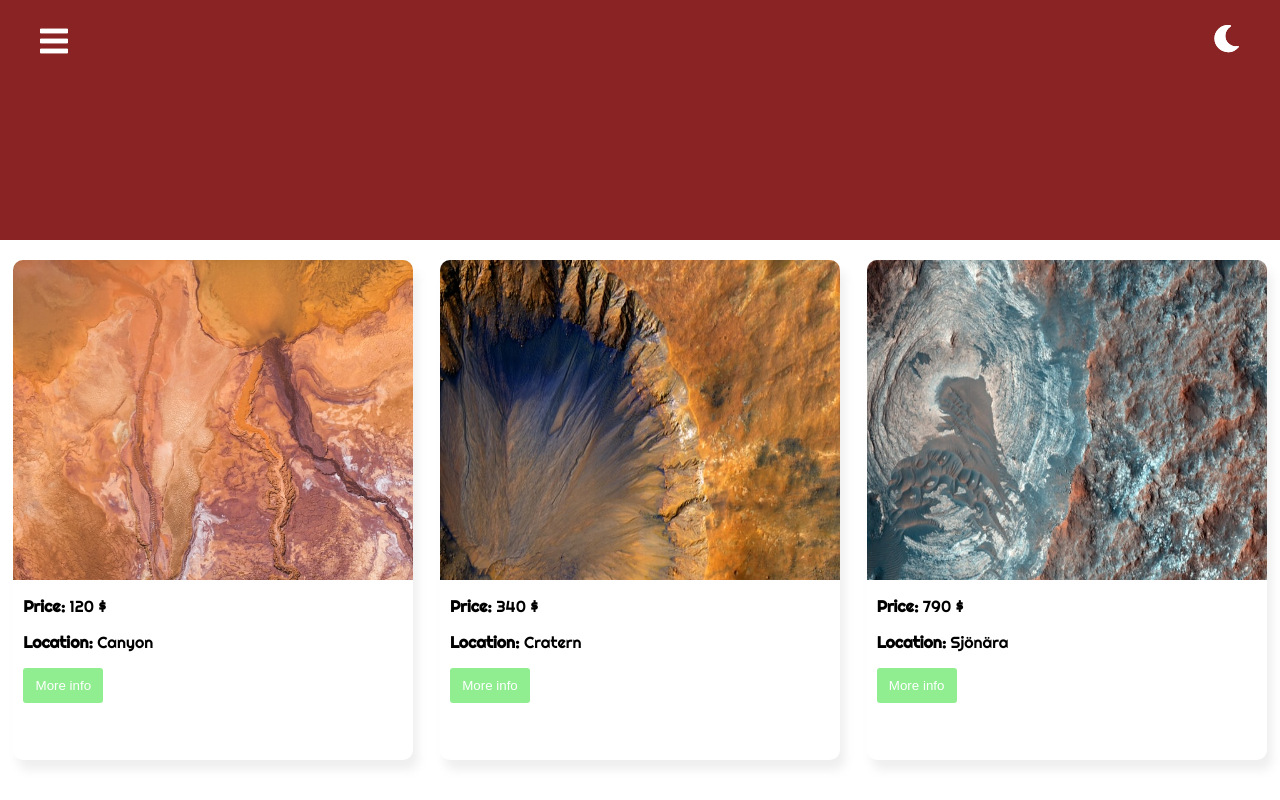
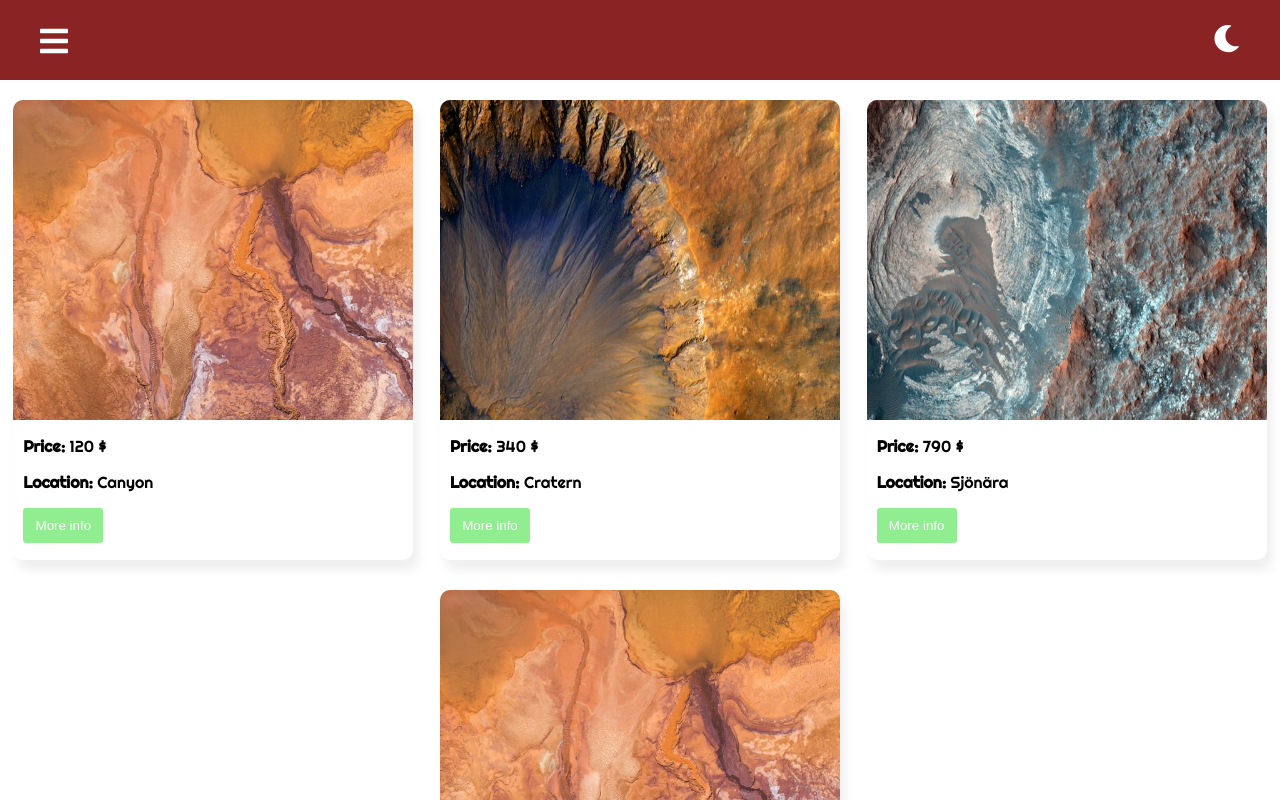
Before and after one commit to Nicklas-Holmqvist/mini-projekt-mars, a React (Create React App) app: page /MarsPlot in a window 1280 px wide. Shown: the top 800 px of the page. Built offline with nearby package versions, Linux system fonts and the light colour scheme.

Commit message:
tansitionMoreInfo

```diff
--- a/src/components/Cards/CardComponent.tsx
+++ b/src/components/Cards/CardComponent.tsx
@@ -8,54 +8,47 @@ interface Props {
 
 const CardComponent = (props: Props) => {
   const images = props.image;
-  const [isZoomed, setZoom] = useState(false);
+  const [moreInfo, setZoom] = useState(false);
+  const imageSrc = `./assets/${images}.jpg`;
 
-  const imageSrc = `./assets/${images}.jpg`;
   return (
     <div
-      style={{ ...cardContainerStyle, height: !isZoomed ? "500px" : "auto" }}
+      style={{
+        ...cardContainerStyle,
+        height: !moreInfo ? "460px" : "560px",
+      }}
     >
       <div style={imgContainer}>
         <img style={imgStyle} src={imageSrc} alt={"props.alt"} />
       </div>
       <div style={flexContainer}>
-        <div>
-          <p style={leftPadding}>
+        <div style={{ paddingLeft: "10px" }}>
+          <p>
             <strong>Price:</strong> {props.price}
             <strong> $</strong>
           </p>
-          <p style={leftPadding}>
+          <p>
             <strong> Location:</strong> {props.location}
           </p>
         </div>
         <div style={{ paddingLeft: "10px" }}>
           <button
             style={{
-              ...buttonhiddenStyle,
-              display: !isZoomed ? "block" : "none",
+              ...toggleInfoButton,
+              backgroundColor: !moreInfo ? "lightgreen" : "pink",
+              transition: !moreInfo ? "all 500ms" : "all 500ms",
             }}
-            onClick={() => setZoom(true)}
+            onClick={() => setZoom(!moreInfo)}
           >
             More info
           </button>
         </div>
 
-        <div
-          style={{ ...isVisible, visibility: !isZoomed ? "hidden" : "visible" }}
-        >
-          <p>{props.moreInfo}</p>
-
-          <button
-            style={{
-              ...buttonhiddenStyle,
-              backgroundColor: "pink",
-              marginBottom: "10px",
-            }}
-            onClick={() => setZoom(false)}
-          >
-            close
-          </button>
-        </div>
+        {moreInfo ? (
+          <div style={isVisible}>
+            <p>{props.moreInfo}</p>
+          </div>
+        ) : null}
       </div>
     </div>
   );
@@ -66,9 +59,9 @@ const cardContainerStyle: CSSProperties = {
   width: "400px",
   maxHeight: "600px",
   marginTop: "20px",
-  marginBottom: "20px",
+  marginBottom: "10px",
   boxShadow: "5px 10px 10px #eeee",
-  transition: "max-height 800ms",
+  transition: "height 500ms",
 };
 const imgStyle: CSSProperties = {
   objectFit: "fill",
@@ -76,21 +69,17 @@ const imgStyle: CSSProperties = {
   height: "100%",
   borderTopLeftRadius: "10px",
   borderTopRightRadius: "10px",
-  transition: "max-height 800ms",
 };
 const imgContainer: CSSProperties = {
   backgroundColor: "#eeee",
   borderTopRightRadius: "10px",
   borderTopLeftRadius: "10px",
-  transition: "max-height 800ms",
   height: "20rem",
 };
-const leftPadding: CSSProperties = {
-  paddingLeft: "10px",
-};
+
 const isVisible: CSSProperties = {
   maxHeight: "10rem",
-  transition: "max-height 800ms",
+  transition: "opacity 800ms",
   paddingLeft: "10px",
   marginBottom: "10px",
 };
@@ -99,15 +88,14 @@ const flexContainer: CSSProperties = {
   flexDirection: "column",
   justifyContent: "space-between",
   width: "100%",
-  transition: "max-height 800ms",
 };
-const buttonhiddenStyle: CSSProperties = {
-  backgroundColor: "lightgreen",
+const toggleInfoButton: CSSProperties = {
   borderRadius: "3px",
   color: "white",
   padding: "10px",
   border: "none",
   width: "80px",
+  outline: "none",
 };
 
 export default CardComponent;
--- a/src/components/Header.tsx
+++ b/src/components/Header.tsx
@@ -1,10 +1,9 @@
-import React, { CSSProperties } from 'react';
-import { faMoon } from '@fortawesome/free-solid-svg-icons';
-import { FontAwesomeIcon } from '@fortawesome/react-fontawesome';
-import HamburgerMenu from './Menu';
+import React, { CSSProperties } from "react";
+import { faMoon } from "@fortawesome/free-solid-svg-icons";
+import { FontAwesomeIcon } from "@fortawesome/react-fontawesome";
+import HamburgerMenu from "./Menu";
 
 function Header() {
-
   return (
     <>
       <div style={header}>
@@ -17,20 +16,23 @@ function Header() {
 }
 
 const header: CSSProperties = {
-    background: '#8A2424',
-    height: '5rem',
-    color: 'white',
-    display: 'flex',
-    alignItems: 'center',
-    justifyContent: 'space-between',
-    padding: '0 1rem'
-}
+  background: "#8A2424",
+  height: "5rem",
+  color: "white",
+  display: "flex",
+  alignItems: "center",
+  justifyContent: "space-between",
+  padding: "0 1rem",
+  position: "fixed",
+  top: "0",
+  width: "100%",
+};
 
 const iconStyle: CSSProperties = {
-    fontSize: '1.7rem',
-    position: 'fixed',
-    top: '25px',
-    right: '40px'
-}
+  fontSize: "1.7rem",
+  position: "fixed",
+  top: "25px",
+  right: "40px",
+};
 
 export default Header;
--- a/src/components/LandingPage.tsx
+++ b/src/components/LandingPage.tsx
@@ -1,21 +1,19 @@
-import React, { CSSProperties } from 'react';
-import Button from './Button';
+import React, { CSSProperties } from "react";
+import Button from "./Button";
 import {
   //    BrowserRouter as Router,
   Switch,
   Route,
-    Link
-  } from 'react-router-dom';
-import MarsInformation from './MarsInformation';
-
+  Link,
+} from "react-router-dom";
+import MarsInformation from "./MarsInformation";
 
 function LandingPage() {
-
-    return(
+  return (
     <div style={landingPageStyling}>
       <h1 style={landingH1eStyle}>Mars</h1>
       <div className="landingImage" style={landingImageContainer}>
-                <img src="./assets/mars.png" style={landingImage} alt="mars"/>
+        <img src="./assets/mars.png" style={landingImage} alt="mars" />
       </div>
       {/* <Router> */}
       <Switch>
@@ -23,34 +21,34 @@ function LandingPage() {
           <Button />
         </Link>
         <Route path="/MarsInformation" component={MarsInformation} />
-
       </Switch>
       {/* </Router> */}
     </div>
-    )
+  );
 }
 
 const landingPageStyling: CSSProperties = {
-    display: 'flex',
-    flexDirection: 'column',
-    justifyContent: 'center',
-    alignItems: 'center',
-    height: '100%',
-    width: '100%'
-}
+  display: "flex",
+  flexDirection: "column",
+  justifyContent: "center",
+  alignItems: "center",
+  height: "100%",
+  width: "100%",
+  paddingTop: "5rem",
+};
 
 const landingH1eStyle: CSSProperties = {
-    fontSize: '4rem',
-    color: 'white'
-}
+  fontSize: "4rem",
+  color: "white",
+};
 
 const landingImageContainer: CSSProperties = {
-    width: '20rem',
-    padding: '3rem 0 4rem 0'
-}
+  width: "20rem",
+  padding: "3rem 0 4rem 0",
+};
 
 const landingImage: CSSProperties = {
-    width: '100%'
-}
+  width: "100%",
+};
 
-export default LandingPage
+export default LandingPage;
```
Also changed, not shown: 1 other file (tests, documents, lock files or other folders). Lines whose indentation alone changed are shown as unchanged.
